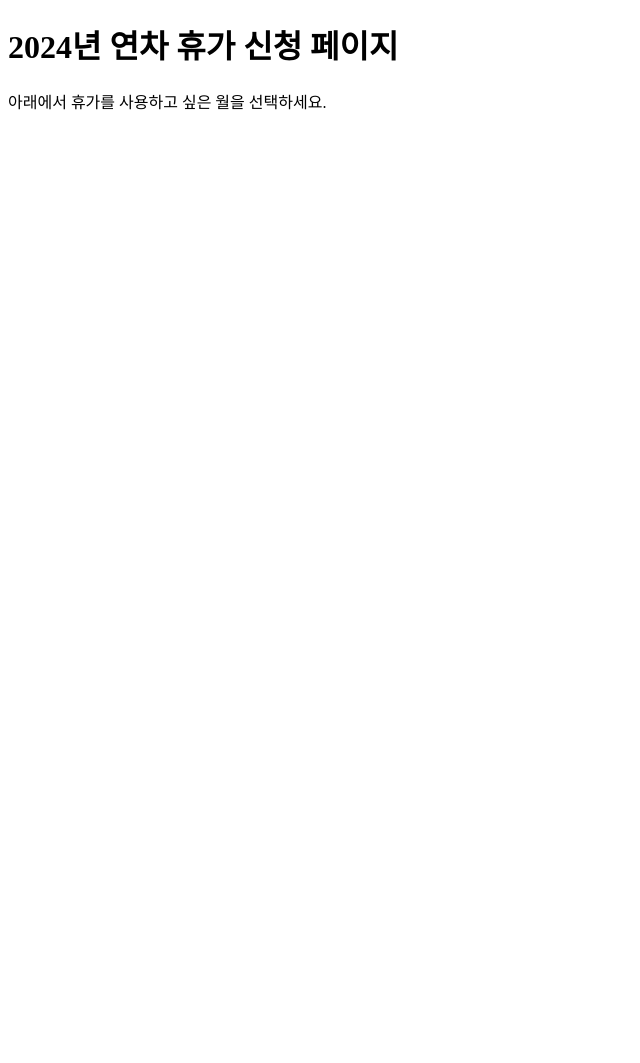
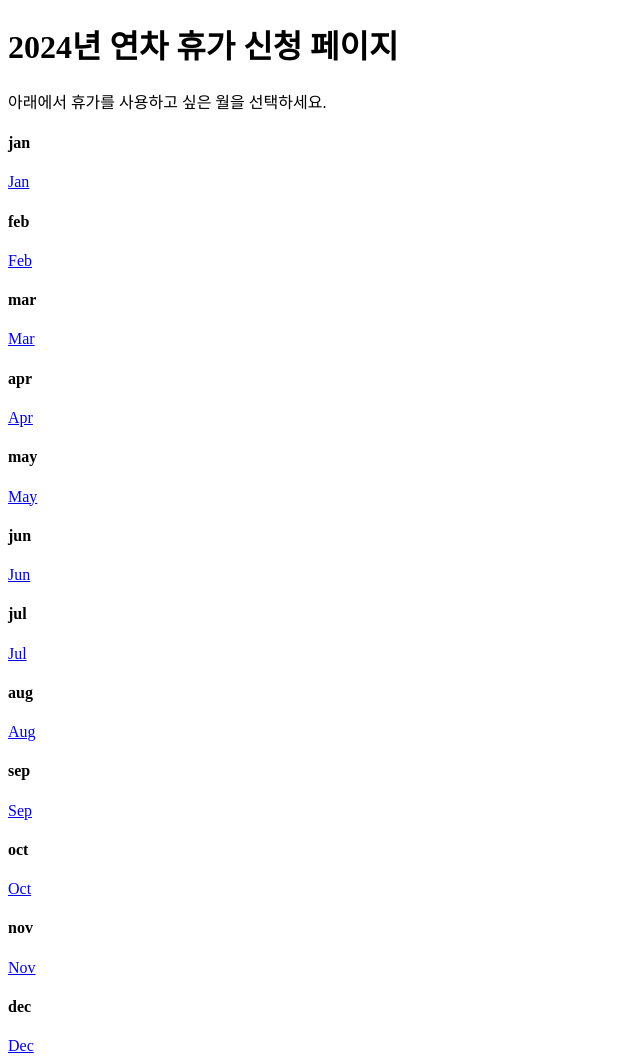
Before and after one commit to serivora/jhv, a plain HTML site: page index.html in a window 1280 px wide. Shown: the whole page, without its empty margins (0-640 px from the left). Before the commit the page ends 800 px from the top, so only its background shows below. Drawn offline with Linux system fonts and the light colour scheme.

Commit message:
Add files via upload

```diff
--- a/index.html
+++ b/index.html
@@ -11,43 +11,31 @@
         <p class="page-description">아래에서 휴가를 사용하고 싶은 월을 선택하세요.</p>
     </header>
     <div class="month">
-        <figure class="jan">
-            <img class="thumbnail" src="" href="2024 01.html">
-        </figure>
-        <figure class="feb">
-            <img class="thumbnail" src="" href="2024 02.html">
-        </figure>
-        <figure class="mar">
-            <img class="thumbnail" src="" href="2024 03.html">
-        </figure>
-        <figure class="apr">
-            <img class="thumbnail" src="" href="2024 04.html">
-        </figure>
-        <figure class="may">
-            <img class="thumbnail" src="" href="2024 05.html">
-        </figure>
-        <figure class="jun">
-            <img class="thumbnail" src="" href="2024 06.html">
-        </figure>
-        <figure class="jul">
-            <img class="thumbnail" src="" href="2024 07.html">
-        </figure>
-        <figure class="aug">
-            <img class="thumbnail" src="" href="2024 08.html">
-        </figure>
-        <figure class="sep">
-            <img class="thumbnail" src="" href="2024 09.html">
-        </figure>
-        <figure class="oct">
-            <img class="thumbnail" src="" href="2024 10.html">
-        </figure>
-        <figure class="nov">
-            <img class="thumbnail" src="" href="2024 11.html">
-        </figure>
-        <figure class="dec">
-            <img class="thumbnail" src="" href="2024 12.html">
-        </figure>
-    </div>
+        <h4>jan</h4>
+            <a href="2024 01.html">Jan</a>
+        <h4>feb</h4>
+            <a href="2024 02.html">Feb</a>
+        <h4>mar</h4>
+            <a href="2024 03.html">Mar</a>
+        <h4>apr</h4>
+            <a href="2024 04.html">Apr</a>
+        <h4>may</h4>
+            <a href="2024 05.html">May</a>
+        <h4>jun</h4>
+            <a href="2024 06.html">Jun</a>
+        <h4>jul</h4>
+            <a href="2024 07.html">Jul</a>
+        <h4>aug</h4>
+            <a href="2024 08.html">Aug</a>
+        <h4>sep</h4>
+            <a href="2024 09.html">Sep</a>
+        <h4>oct</h4>
+            <a href="2024 10.html">Oct</a>
+        <h4>nov</h4>
+            <a href="2024 11.html">Nov</a>
+        <h4>dec</h4>
+            <a href="2024 12.html">Dec</a>
+        </div>
 
 </body>
 </html>
```
